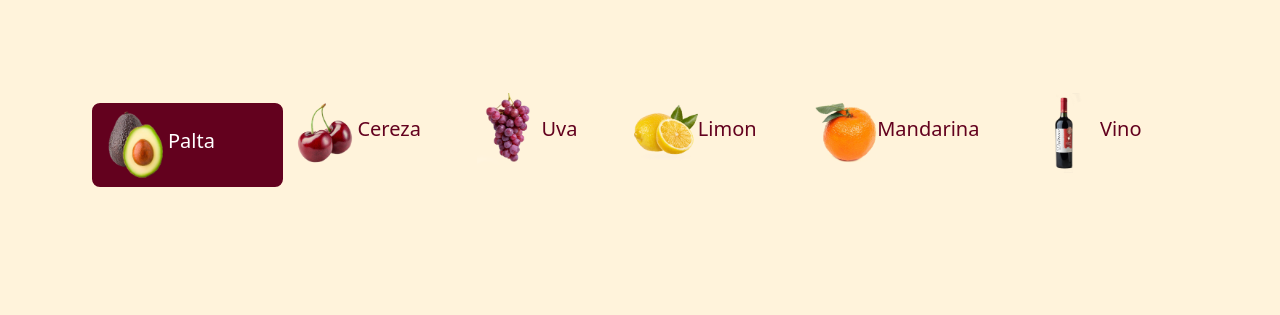
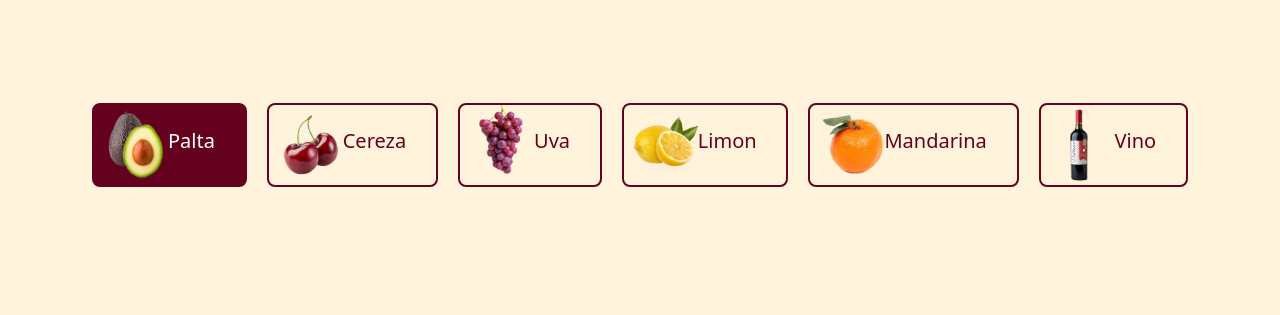
Before and after one commit to mcisternab2022/Gravo, a plain HTML site: page templates/mercados.html in a window 1280 px wide. Shown: the part 405-720 px from the top of the page. Drawn offline with nearby package versions, Linux system fonts and the light colour scheme.

Commit message:
Se arregla categorias de mercado

```diff
--- a/style.css
+++ b/style.css
@@ -903,6 +903,10 @@ header .navbar-toggler:hover {
 #Mercado .categorias .titulo {
   color: #63011E;
   font-weight: 700;
+  border: #63011E 2px solid;
+  border-radius: 8px;
+  margin: 10px;
+  padding: 0px 10px;
 }
 
 #Mercado h2 {
```
